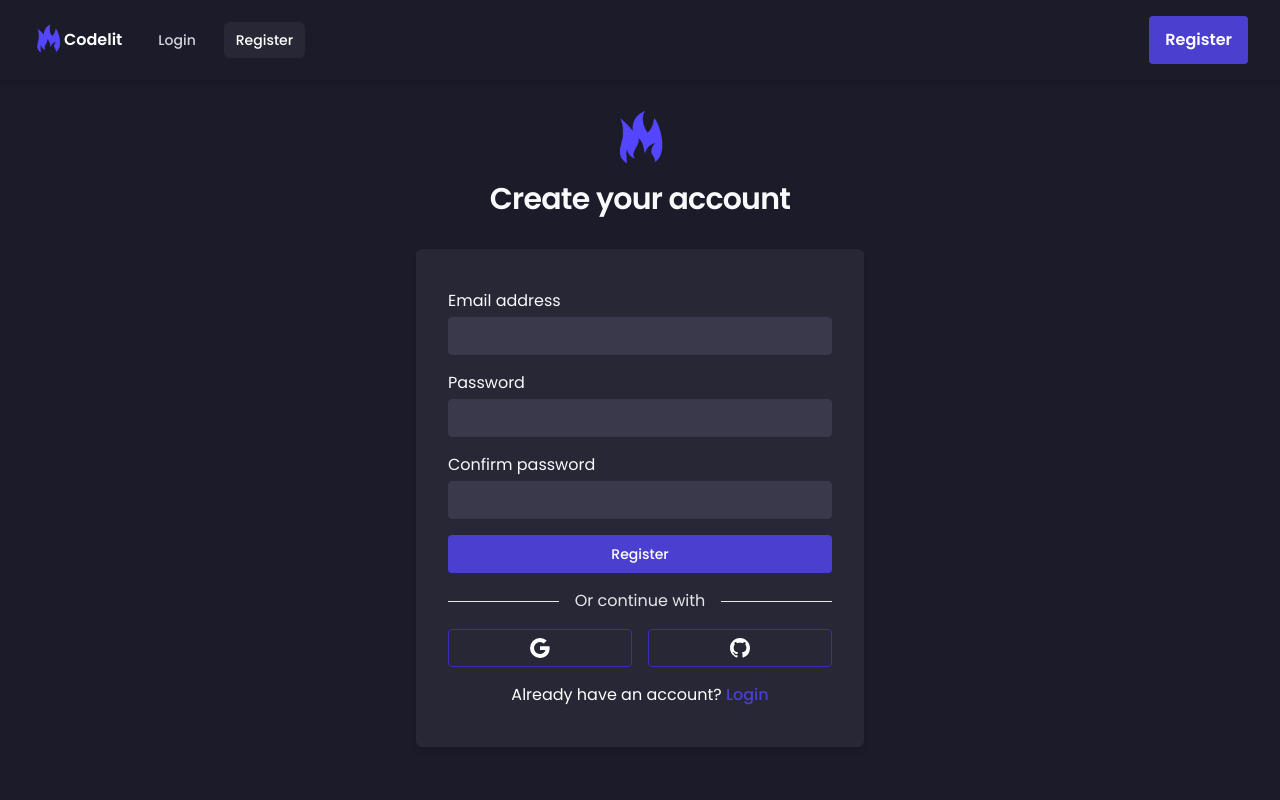
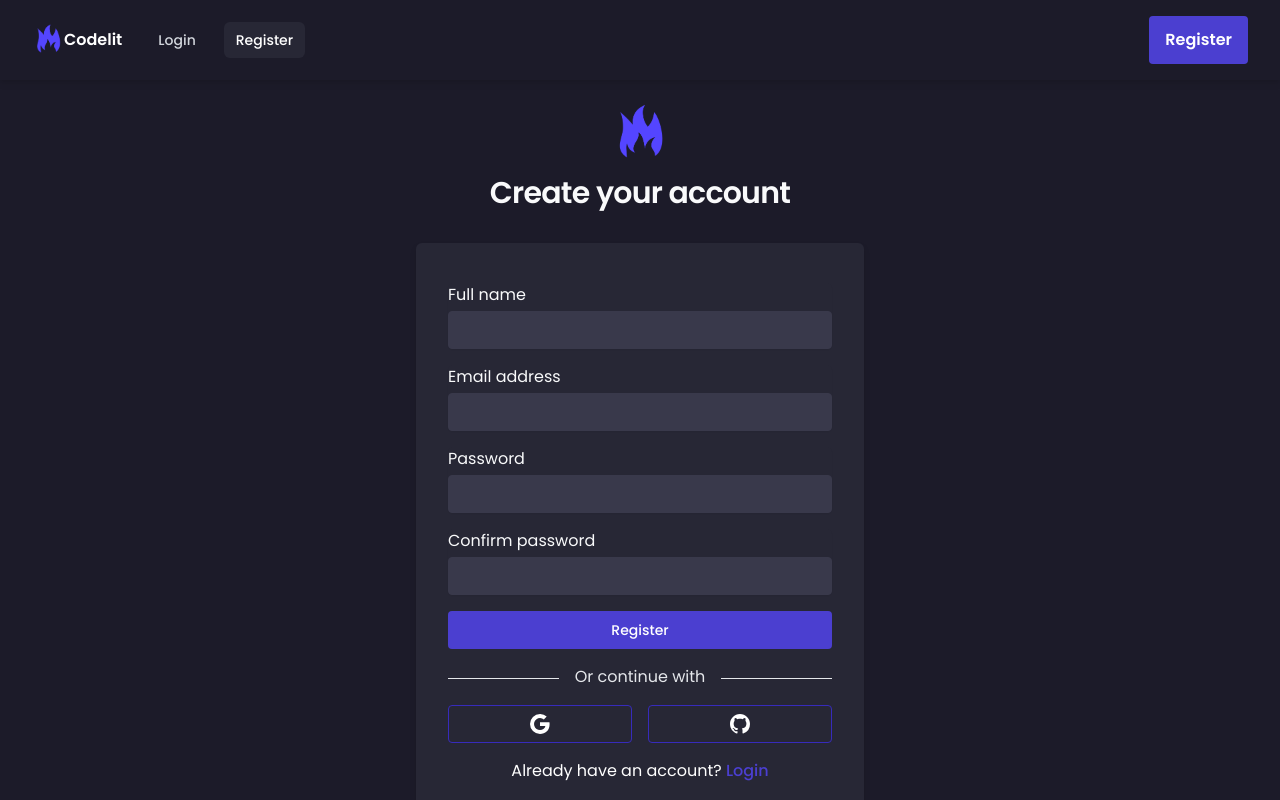
Before and after one commit to Yugabdh/Codelit, a Next.js app: page /register in a window 1280 px wide. Shown: the top 800 px of the page. Built offline with nearby package versions, Linux system fonts and the light colour scheme.

Commit message:
validation rules added

```diff
--- a/components/NavBar/index.js
+++ b/components/NavBar/index.js
@@ -85,7 +85,7 @@ export default function NavBar() {
                   <ProfileDropDown />
                 ) : (
                   <Link href="/register">
-                    <a className="transition-all ease bg-primary-200 hover:bg-primary-400 hover:scale-95 text-white font-semibold py-1 px-1 md:py-3 md:px-4 rounded">
+                    <a className="transition-all ease bg-primary-200 hover:bg-primary-400 hover:scale-95 text-white font-semibold py-2 px-2 md:py-3 md:px-4 rounded">
                       Register
                     </a>
                   </Link>
--- a/components/RegistrationForm/index.js
+++ b/components/RegistrationForm/index.js
@@ -5,6 +5,20 @@ const RegistrationForm = () => {
 
     <form className="space-y-4" action="#" method="POST">
       <input type="hidden" name="remember" defaultValue="true" />
+      <div className="rounded-md shadow-sm">
+        <div>
+          <label htmlFor="fullName" className="text-gray-50">
+            Full name
+          </label>
+          <input
+            id="fullName"
+            name="fullName"
+            type="fullName"
+            required
+            className="appearance-none rounded relative block w-full px-3 py-2 bg-bg-faint mt-1 text-gray-50 focus:outline-none border border-bg-faint focus:border-gray-50 focus:z-10 sm:text-sm"
+          />
+        </div>
+      </div>
       <div className="rounded-md shadow-sm">
         <div>
           <label htmlFor="email-address" className="text-gray-50">
@@ -29,7 +43,6 @@ const RegistrationForm = () => {
             id="password"
             name="password"
             type="password"
-            autoComplete="current-password"
             required
             className="appearance-none rounded relative block w-full px-3 py-2 bg-bg-faint mt-1 text-gray-50 focus:outline-none border border-bg-faint focus:border-gray-50 focus:z-10 sm:text-sm"
           />
--- /dev/null
+++ b/components/RegistrationForm/validationRules.js
@@ -0,0 +1,24 @@
+
+export default function validate(values) {
+  let emailRegex = /^(([^<>()\[\]\\.,;:\s@"]+(\.[^<>()\[\]\\.,;:\s@"]+)*)|(".+"))@((\[[0-9]{1,3}\.[0-9]{1,3}\.[0-9]{1,3}\.[0-9]{1,3}\])|(([a-zA-Z\-0-9]+\.)+[a-zA-Z]{2,}))$/;
+  let errors = {};
+  if (!values.fullName) {
+    errors.fullName = "Please enter full name";
+  }
+  if (!values.email) {
+    errors.email = "Please enter email address";
+  } else if (!emailRegex.test(values.email)) {
+    errors.email = "Please provide proper email address";
+  }
+  if (!values.password) {
+    errors.password = "Please enter password";
+  } else if (values.password.length < 8) {
+    errors.password = "Password should be minimum 8 characters";
+  }
+  if (!values.repassword) {
+    errors.repassword = "Please re-enter password";
+  } else if (!(values.password === values.repassword)) {
+    errors.repassword = "Password not matching";
+  }
+  return errors;
+};
--- /dev/null
+++ b/components/SignInForm/validationRules.js
@@ -0,0 +1,14 @@
+
+export default function validate(values) {
+  let emailRegex = /^(([^<>()\[\]\\.,;:\s@"]+(\.[^<>()\[\]\\.,;:\s@"]+)*)|(".+"))@((\[[0-9]{1,3}\.[0-9]{1,3}\.[0-9]{1,3}\.[0-9]{1,3}\])|(([a-zA-Z\-0-9]+\.)+[a-zA-Z]{2,}))$/;
+  let errors = {};
+  if (!values.email) {
+    errors.email = "Please enter email address";
+  } else if (!emailRegex.test(values.email)) {
+    errors.email = "Please provide proper email address";
+  }
+  if (!values.password) {
+    errors.password = "Please enter password";
+  }
+  return errors;
+};
--- a/package.json
+++ b/package.json
@@ -12,10 +12,12 @@
     "@headlessui/react": "^1.6.6",
     "@heroicons/react": "^1.0.6",
     "aos": "^2.3.4",
+    "firebase": "^9.9.3",
     "next": "12.2.4",
     "react": "18.2.0",
     "react-bootstrap": "^2.5.0",
     "react-dom": "18.2.0",
+    "react-firebase-hooks": "^5.0.3",
     "react-icons": "^4.4.0",
     "react-scroll": "^1.8.7",
     "sass": "^1.54.3"
--- a/styles/global.css
+++ b/styles/global.css
@@ -6,6 +6,15 @@
   html,
   body {
     @apply font-poppins font-normal;
+  }
+
+  ::-moz-selection {
+    /* Code for Firefox */
+    @apply text-white bg-primary-100;
+  }
+
+  ::selection {
+    @apply text-white bg-primary-100;
   }
 }
 .hero-img {
```
Also changed, not shown: 1 other file (tests, documents, lock files or other folders).
